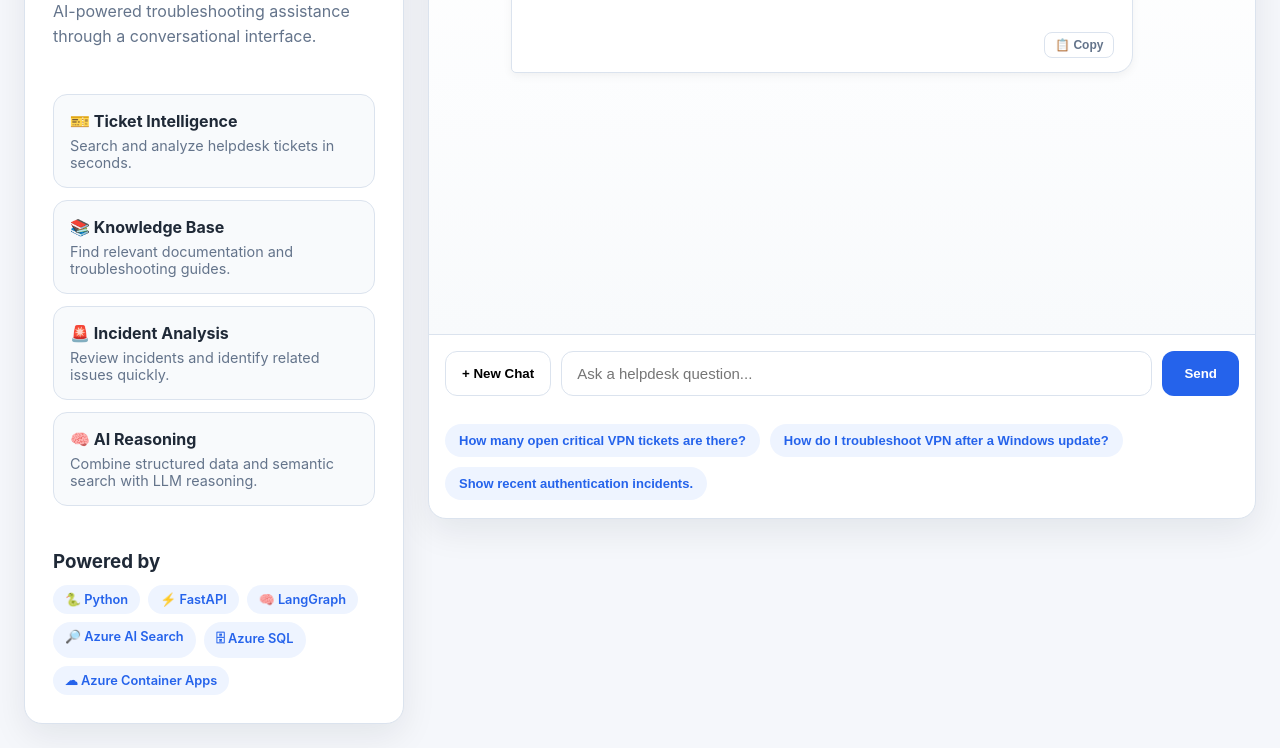
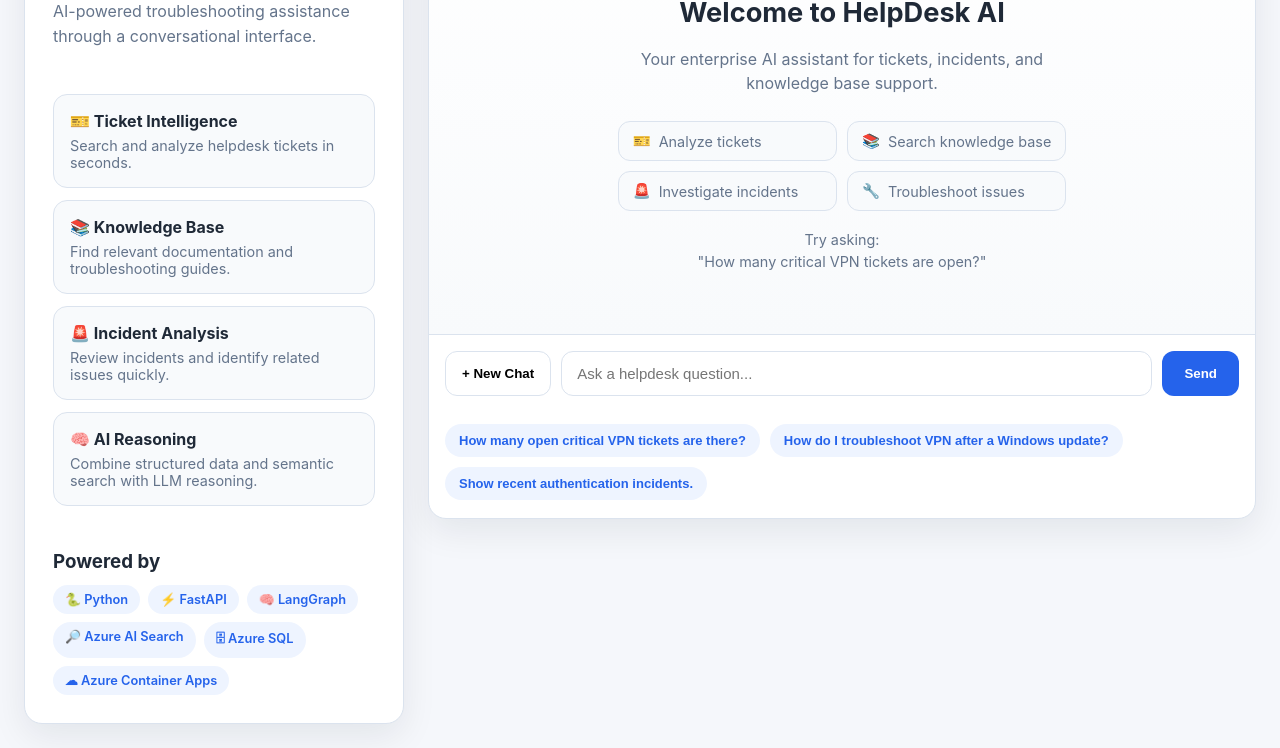
Before and after one commit to mohsenhp/helpdesk-ai-agent, a plain HTML site: page app/static/index.html in a window 1280 px wide. Shown: the part 257-1005 px from the top of the page. Drawn offline with nearby package versions, Linux system fonts and the light colour scheme.

Commit message:
Polish chatbot UI with welcome screen and chat improvements

```diff
--- a/app/static/app.js
+++ b/app/static/app.js
@@ -233,6 +233,16 @@ async function askQuestion() {
         question
     );
 
+    const welcome =
+    document.getElementById("welcome-screen");
+
+
+if (welcome) {
+
+    welcome.remove();
+
+}
+
 
     input.value = "";
 
@@ -334,12 +344,7 @@ const hasHistory =
 
 
 if (!hasHistory) {
-
-    addMessage(
-        "assistant",
-        "Hello! 👋 I am your HelpDesk AI assistant. Ask me about tickets, incidents, or knowledge base articles."
-    );
-
+    showWelcomeScreen();
 }
 
 function addTypingIndicator() {
@@ -376,6 +381,81 @@ function addTypingIndicator() {
     chat.scrollTop =
         chat.scrollHeight;
 }
+
+
+function showWelcomeScreen() {
+
+    const welcome = document.createElement("div");
+
+    welcome.id = "welcome-screen";
+
+    welcome.innerHTML = `
+
+        <div class="welcome-icon">
+            🤖
+        </div>
+
+
+        <h2>
+            Welcome to HelpDesk AI
+        </h2>
+
+
+        <p>
+            Your enterprise AI assistant for
+            tickets, incidents, and knowledge base support.
+        </p>
+
+
+        <div class="welcome-features">
+
+            <div>
+                🎫
+                <span>
+                    Analyze tickets
+                </span>
+            </div>
+
+
+            <div>
+                📚
+                <span>
+                    Search knowledge base
+                </span>
+            </div>
+
+
+            <div>
+                🚨
+                <span>
+                    Investigate incidents
+                </span>
+            </div>
+
+
+            <div>
+                🔧
+                <span>
+                    Troubleshoot issues
+                </span>
+            </div>
+
+        </div>
+
+
+        <p class="welcome-hint">
+            Try asking:
+            <br>
+            "How many critical VPN tickets are open?"
+        </p>
+
+    `;
+
+
+    chat.appendChild(welcome);
+
+}
+
 
 function removeTypingIndicator() {
 
--- a/app/static/style.css
+++ b/app/static/style.css
@@ -198,7 +198,7 @@ body {
     height: 0;
     overflow-y: auto;
 
-    padding: 24px;
+    padding: 16px;
 
     background:
         linear-gradient(
@@ -614,3 +614,99 @@ button {
         var(--primary);
 
 }
+
+/* Welcome screen */
+
+#welcome-screen {
+
+    min-height: 100%;
+
+    display: flex;
+
+    flex-direction: column;
+
+    justify-content: center;
+
+    align-items: center;
+
+    text-align: center;
+
+    color: var(--muted);
+
+    padding: 20px;
+
+}
+
+
+.welcome-icon {
+
+    font-size: 48px;
+
+    margin-bottom: 12px;
+
+}
+
+
+#welcome-screen h2 {
+
+    margin: 0 0 10px;
+
+    color: var(--text);
+
+    font-size: 1.7rem;
+
+}
+
+
+#welcome-screen p {
+
+    max-width: 450px;
+
+    line-height: 1.5;
+
+    margin: 8px 0;
+
+}
+
+
+.welcome-features {
+
+    display: grid;
+
+    grid-template-columns: repeat(2, 1fr);
+
+    gap: 10px;
+
+    margin-top: 18px;
+
+}
+
+
+.welcome-features div {
+
+    background: var(--surface-soft);
+
+    border: 1px solid var(--border);
+
+    border-radius: 12px;
+
+    padding: 10px 14px;
+
+    display: flex;
+
+    gap: 8px;
+
+    align-items: center;
+
+    font-size: 0.9rem;
+
+}
+
+
+.welcome-hint {
+
+    margin-top: 18px !important;
+
+    font-size: 0.9rem;
+
+}
```
